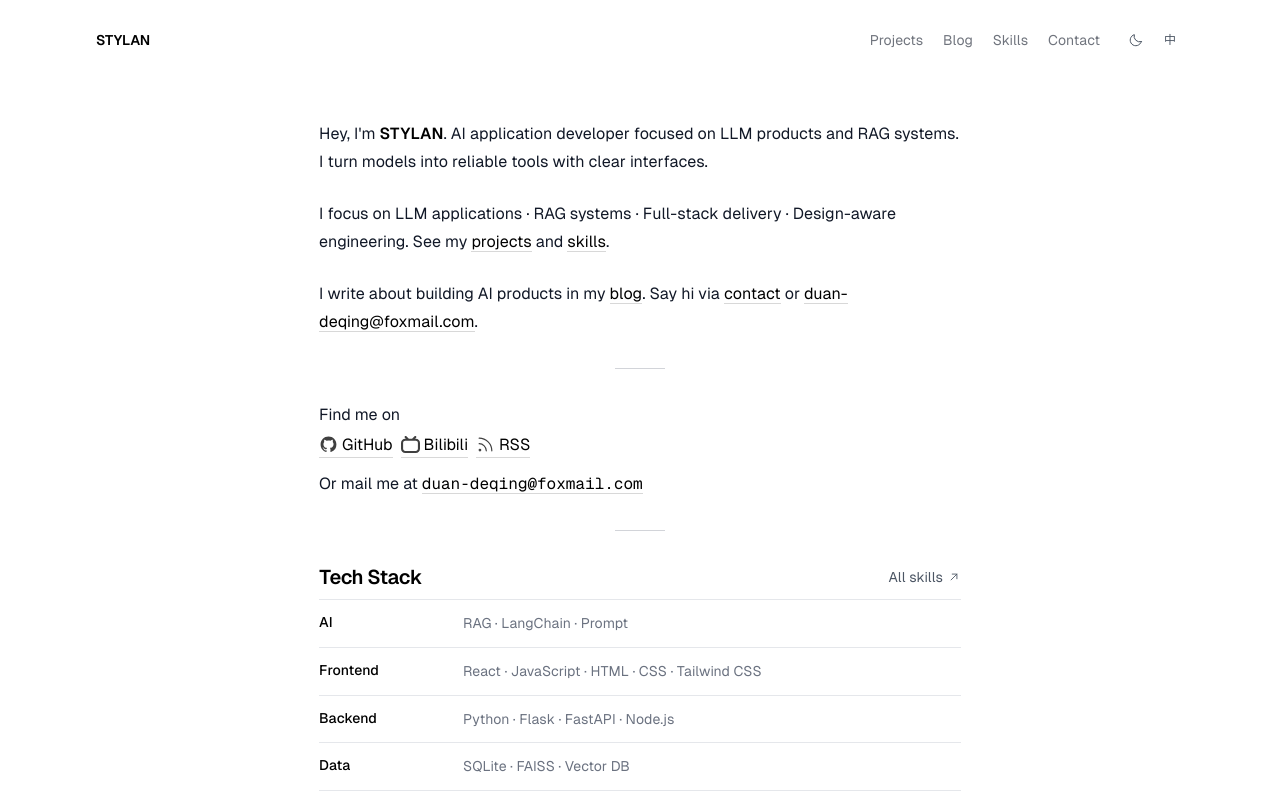
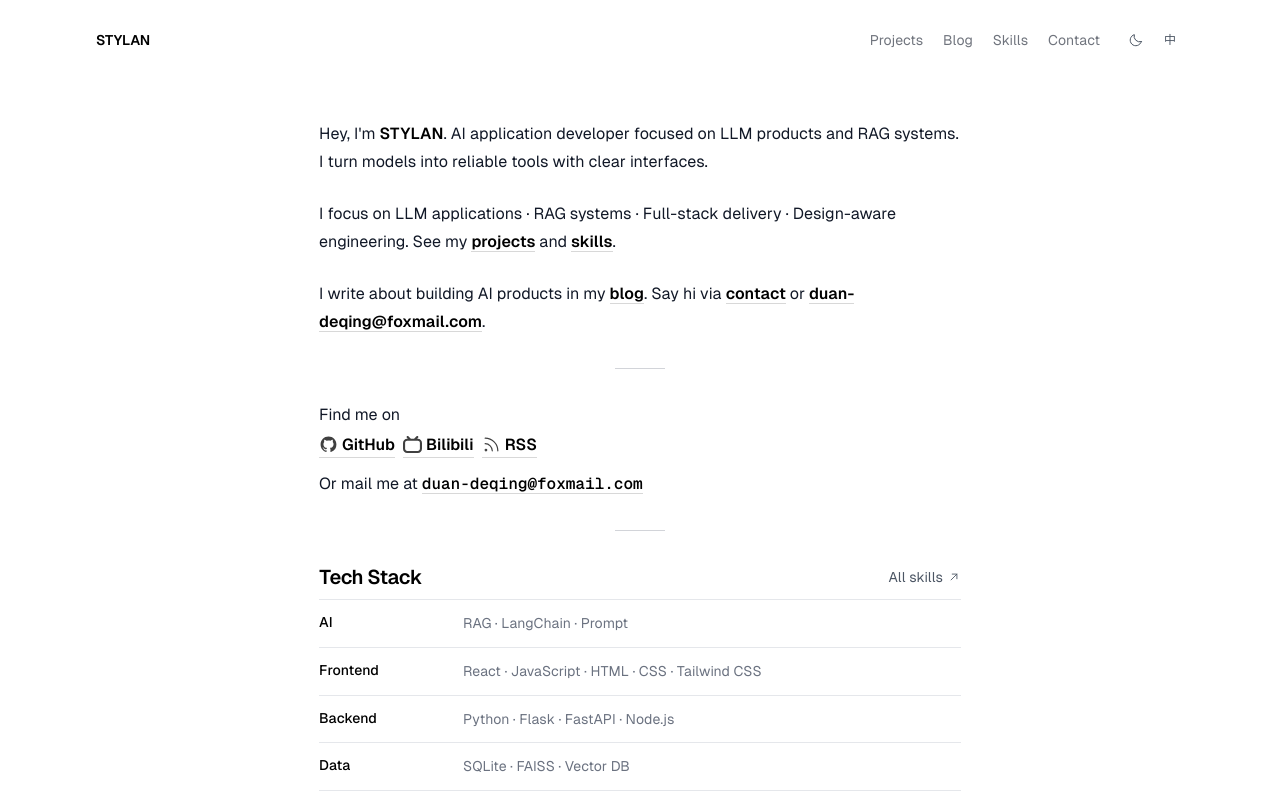
Before and after one commit to duan-deqing/duan-deqing.github.io, a React (Vite) app: page / in a window 1280 px wide. Shown: the top 800 px of the page. Built offline with nearby package versions, Linux system fonts and the light colour scheme.

Commit message:
style: 首页带底线链接加粗

```diff
--- a/src/index.css
+++ b/src/index.css
@@ -143,6 +143,11 @@
 
   .link {
     color: var(--heading);
+  }
+
+  .home-links-bold .link,
+  .home-links-bold .social-link {
+    font-weight: 600;
   }
 
   .link:hover,
--- a/src/pages/HomePage.jsx
+++ b/src/pages/HomePage.jsx
@@ -42,7 +42,7 @@ export default function HomePage() {
 
       <h1 className="sr-only">{t(config.personal.name)}</h1>
 
-      <div className="slide-enter-content">
+      <div className="home-links-bold slide-enter-content">
         <p className="mb-6 text-base leading-[1.75]">
           {t({ en: "Hey, I'm ", zh: '你好，我是 ' })}
           <strong className="font-semibold text-heading">{t(config.personal.name)}</strong>
```
Also changed, not shown: 2 other files (tests, documents, lock files or other folders).
